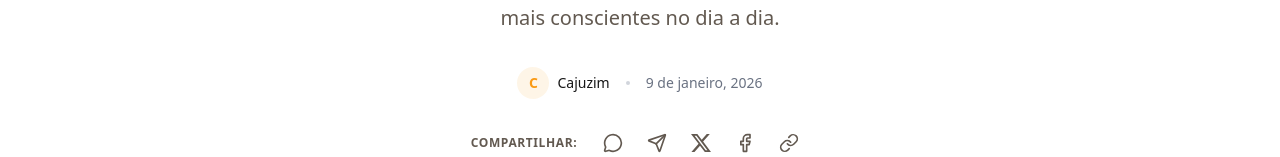
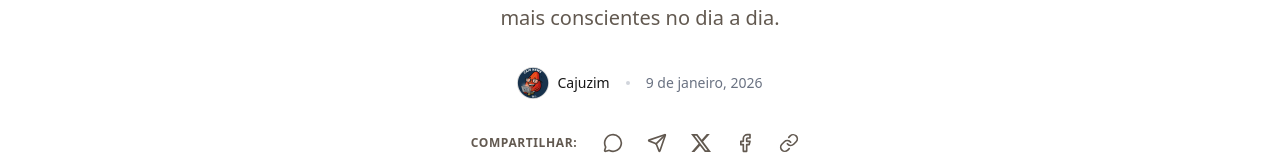
Before and after one commit to shopmaior/caju-blog, a Next.js app: page /blog/economia-real-vs-falsa-economia in a window 1280 px wide. Shown: the part 356-513 px from the top of the page. Built offline with nearby package versions, Linux system fonts and the light colour scheme; no server answers.

Commit message:
feat(article): display author images
- Implemented getAuthorImage utility
- Render author images in article header
- Added default author image asset

```diff
--- a/components/ArticleHeader.tsx
+++ b/components/ArticleHeader.tsx
@@ -15,8 +15,18 @@ export type ArticleMeta = {
   tags?: string[];
 };
 
+function getAuthorImage({
+  author = "cajuzim",
+}: {
+  author?: string | undefined;
+}) {
+  const authorName = author?.toLowerCase().replace(" ", "-").trim();
+  return `/authors/${authorName}.png`;
+}
+
 export function ArticleHeader({ meta }: { meta: ArticleMeta }) {
   const displayImage = meta.image || "/og/article-cover.png";
+  const authorImage = getAuthorImage({ author: meta.author });
 
   return (
     <header className="mb-10 max-w-4xl mx-auto">
@@ -48,7 +58,19 @@ export function ArticleHeader({ meta }: { meta: ArticleMeta }) {
         <div className="flex items-center justify-center gap-4 text-sm text-gray-500">
           <div className="flex items-center gap-2">
             <div className="w-8 h-8 rounded-full bg-primary/10 flex items-center justify-center text-primary font-bold">
-              {meta.author ? meta.author[0] : "C"}
+              {authorImage ? (
+                <Image
+                  src={authorImage}
+                  alt={meta.author || "Equipe Caju Ofertas"}
+                  width={32}
+                  height={32}
+                  className="rounded-full"
+                />
+              ) : meta.author ? (
+                meta.author[0]
+              ) : (
+                "C"
+              )}
             </div>
             <span className="font-medium text-foreground">
               {meta.author || "Equipe Caju Ofertas"}
```
Also changed, not shown: public/authors/cajuzim.png (added).
